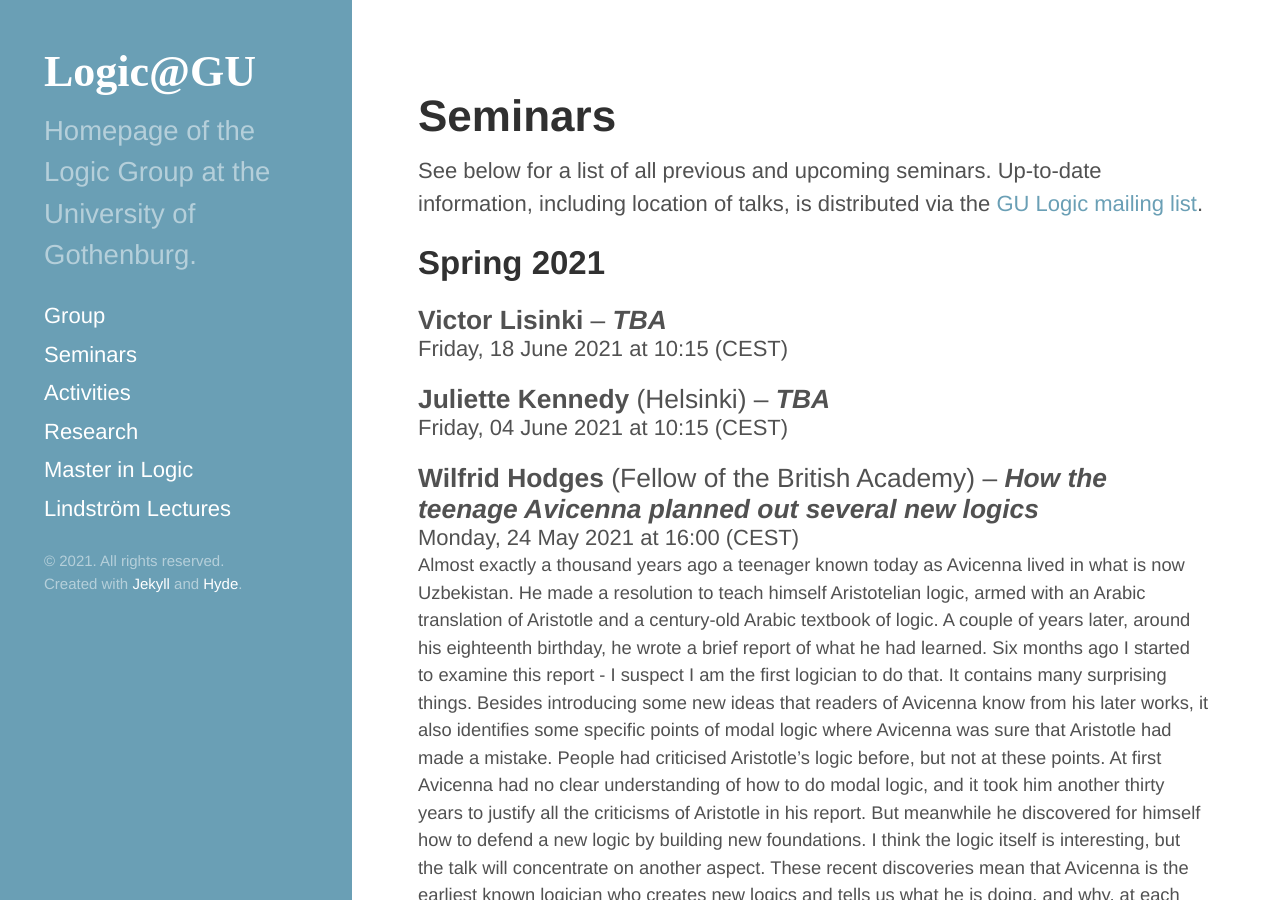
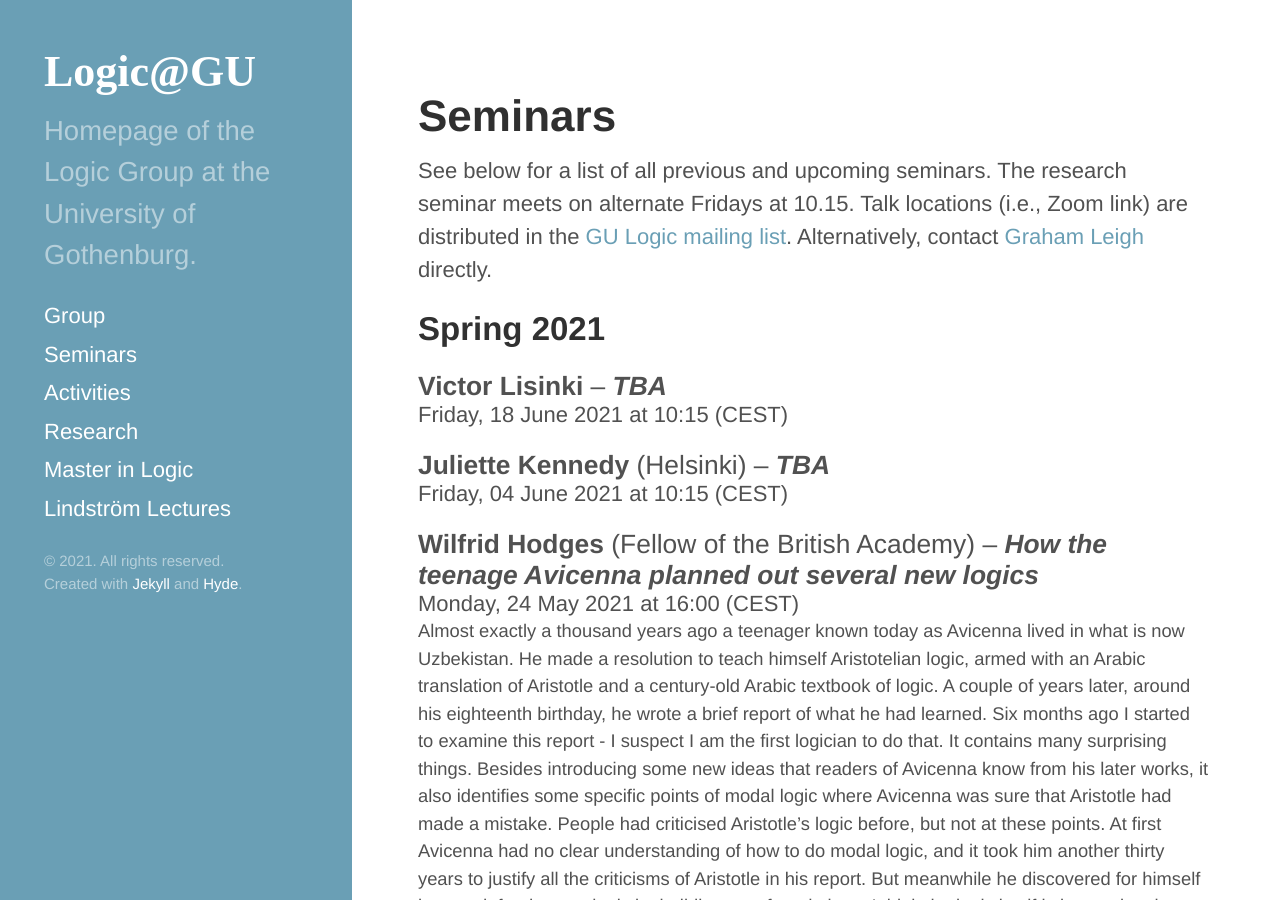
Before and after one commit to greleigh/Logic-GU, a Jekyll site: the page built from _pages/seminars.md, in a window 1280 px wide and 900 px high. Built offline with Jekyll 4.4.1, drawn with Linux system fonts in a browser that asks for light colours; some web fonts are replaced.

Commit message:
Update seminars.md

```diff
--- a/_pages/seminars.md
+++ b/_pages/seminars.md
@@ -4,8 +4,7 @@ title: Seminars
 permalink: seminars
 contact: graham
 ---
-See below for a list of all previous and upcoming seminars.
-Up-to-date information, including location of talks, is distributed via the [GU Logic mailing list](https://listserv.gu.se/sympa/subscribe/logic).
+See below for a list of all previous and upcoming seminars. The research seminar meets on alternate Fridays at 10.15. Talk locations (i.e., Zoom link) are distributed in the [GU Logic mailing list](https://listserv.gu.se/sympa/subscribe/logic). Alternatively, contact [Graham Leigh](https://www.gu.se/en/about/find-staff/grahamleigh) directly.
 
 {% comment %}
   Moving on to seminars ...
```
